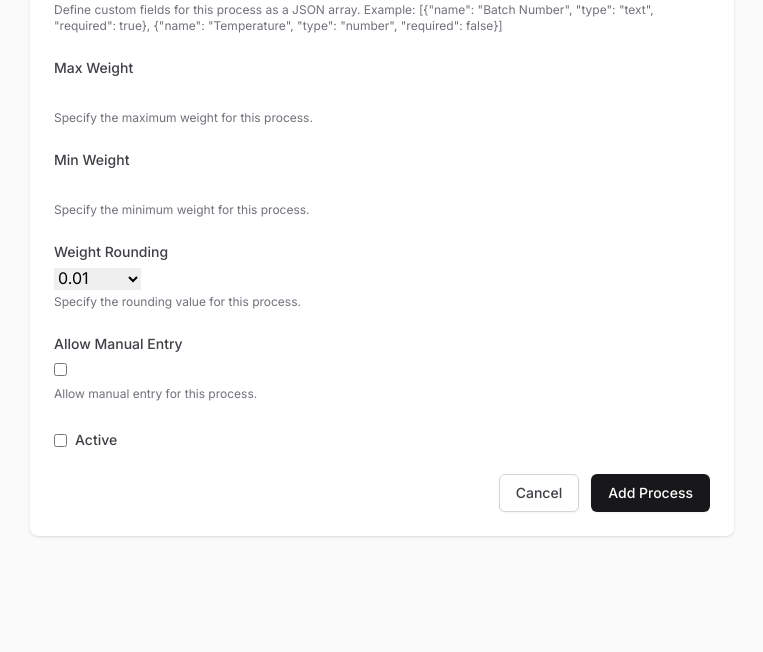
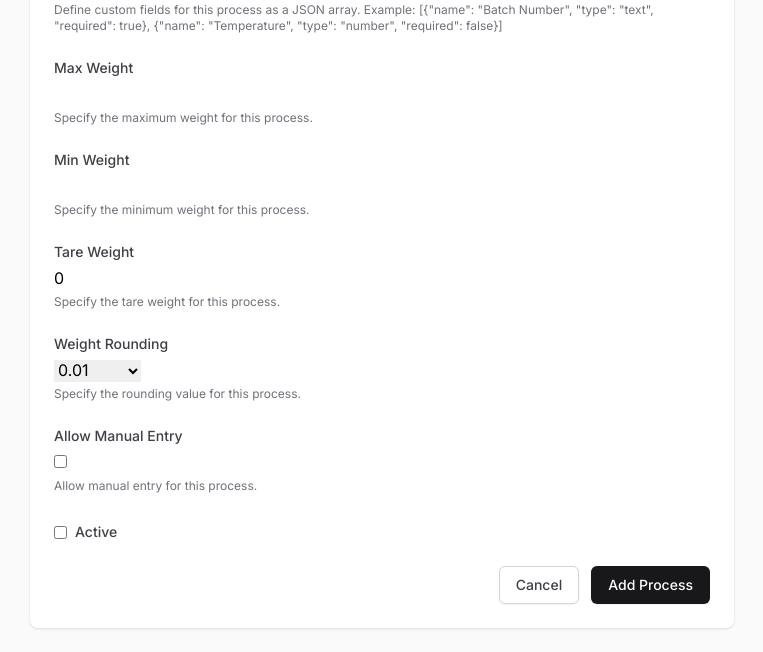
Before and after one commit to Benjamin-Nyakambangwe/intelliscale, a Django app: page /scale/weighing-processes/create/ in a window 1280 px wide. Shown: the part 878-1530 px from the top of the page, without its empty margins (258-1021 px from the left). Before the commit the page ends 1415 px from the top, so only its background shows below. Run offline with Django 5.2, Linux system fonts and the light colour scheme; the visitor is signed in with stand-in values (Sample User, id 1); some libraries are stand-ins or nearby versions.

Commit message:
Add Tare Config and new run script

```diff
--- a/scale/forms.py
+++ b/scale/forms.py
@@ -88,6 +88,7 @@ class WeighingProcessForm(forms.ModelForm):
             'erp_target_model',
             'max_weight',
             'min_weight',
+            'tare_weight',
             'weight_rounding',
             'allow_manual_entry',
             'is_active'
@@ -113,6 +114,9 @@ class WeighingProcessForm(forms.ModelForm):
             'class': 'block w-full rounded-md border-zinc-300 shadow-sm focus:border-blue-500 focus:ring-blue-500 sm:text-sm p-2'
         }),
         'min_weight': forms.NumberInput(attrs={
+            'class': 'block w-full rounded-md border-zinc-300 shadow-sm focus:border-blue-500 focus:ring-blue-500 sm:text-sm p-2'
+        }),
+        'tare_weight': forms.NumberInput(attrs={
             'class': 'block w-full rounded-md border-zinc-300 shadow-sm focus:border-blue-500 focus:ring-blue-500 sm:text-sm p-2'
         }),
         'weight_rounding': forms.NumberInput(attrs={
--- a/scale/models.py
+++ b/scale/models.py
@@ -36,6 +36,7 @@ class WeighingProcess(models.Model):
     min_weight = models.DecimalField(max_digits=10, decimal_places=2, blank=True, null=True)
     weight_rounding = models.IntegerField(blank=True, null=True, choices=WEIGHT_ROUNDING_CHOICES, default=2)
     allow_manual_entry = models.BooleanField(default=False)
+    tare_weight = models.DecimalField(max_digits=10, decimal_places=2, blank=True, null=True, default=0)
 
     def __str__(self):
         return self.name
--- a/scale/templates/scale/admin_dashboard.html
+++ b/scale/templates/scale/admin_dashboard.html
@@ -40,7 +40,7 @@
                     <nav class="hidden md:ml-8 md:flex md:space-x-4">
                         {% comment %} <a href="{% url 'scale:admin_dashboard' %}" class="px-3 py-2 rounded-md text-sm font-medium text-zinc-900 bg-zinc-100">Dashboard</a> {% endcomment %}
                         <a href="{% url 'scale:weighing_station' %}" class="px-3 py-2 rounded-md text-sm font-medium text-zinc-600 hover:text-zinc-900 hover:bg-zinc-50">Weighing Station</a>
-                        <a href="{% url 'scale:delivery_note_list' %}" class="px-3 py-2 rounded-md text-sm font-medium text-zinc-600 hover:text-zinc-900 hover:bg-zinc-50">Delivery Notes</a>
+                        {% comment %} <a href="{% url 'scale:delivery_note_list' %}" class="px-3 py-2 rounded-md text-sm font-medium text-zinc-600 hover:text-zinc-900 hover:bg-zinc-50">Delivery Notes</a> {% endcomment %}
                         <a href="{% url 'scale:product_list' %}" class="px-3 py-2 rounded-md text-sm font-medium text-zinc-600 hover:text-zinc-900 hover:bg-zinc-50">Products</a>
                         <a href="{% url 'scale:scale_list' %}" class="px-3 py-2 rounded-md text-sm font-medium text-zinc-600 hover:text-zinc-900 hover:bg-zinc-50">Scales</a>
                         <a href="{% url 'scale:company_settings' %}" class="px-3 py-2 rounded-md text-sm font-medium text-zinc-600 hover:text-zinc-900 hover:bg-zinc-50">Company</a>
@@ -89,7 +89,7 @@
                 <div class="px-2 pt-2 pb-3 space-y-1">
                     {% comment %} <a href="{% url 'scale:admin_dashboard' %}" class="block px-3 py-2 rounded-md text-base font-medium text-zinc-900 bg-zinc-100">Dashboard</a> {% endcomment %}
                     <a href="{% url 'scale:weighing_station' %}" class="block px-3 py-2 rounded-md text-base font-medium text-zinc-600 hover:text-zinc-900 hover:bg-zinc-50">Weighing Station</a>
-                    <a href="{% url 'scale:delivery_note_list' %}" class="block px-3 py-2 rounded-md text-base font-medium text-zinc-600 hover:text-zinc-900 hover:bg-zinc-50">Delivery Notes</a>
+                    {% comment %} <a href="{% url 'scale:delivery_note_list' %}" class="block px-3 py-2 rounded-md text-base font-medium text-zinc-600 hover:text-zinc-900 hover:bg-zinc-50">Delivery Notes</a> {% endcomment %}
                     <a href="{% url 'scale:product_list' %}" class="block px-3 py-2 rounded-md text-base font-medium text-zinc-600 hover:text-zinc-900 hover:bg-zinc-50">Products</a>
                     <a href="{% url 'scale:scale_list' %}" class="block px-3 py-2 rounded-md text-base font-medium text-zinc-600 hover:text-zinc-900 hover:bg-zinc-50">Scales</a>
                     <a href="{% url 'scale:company_settings' %}" class="block px-3 py-2 rounded-md text-base font-medium text-zinc-600 hover:text-zinc-900 hover:bg-zinc-50">Company</a>
--- a/scale/templates/scale/base.html
+++ b/scale/templates/scale/base.html
@@ -41,7 +41,7 @@
                     <nav class="hidden md:ml-8 md:flex md:space-x-4">
                         {% comment %} <a href="{% url 'scale:admin_dashboard' %}" class="px-3 py-2 rounded-md text-sm font-medium {% if request.resolver_match.url_name == 'admin_dashboard' %}text-zinc-900 bg-zinc-100{% else %}text-zinc-600 hover:text-zinc-900 hover:bg-zinc-50{% endif %}">Dashboard</a> {% endcomment %}
                         <a href="{% url 'scale:weighing_station' %}" class="px-3 py-2 rounded-md text-sm font-medium {% if request.resolver_match.url_name == 'weighing_station' %}text-zinc-900 bg-zinc-100{% else %}text-zinc-600 hover:text-zinc-900 hover:bg-zinc-50{% endif %}">Weighing Station</a>
-                        <a href="{% url 'scale:delivery_note_list' %}" class="px-3 py-2 rounded-md text-sm font-medium {% if 'delivery_note' in request.resolver_match.url_name %}text-zinc-900 bg-zinc-100{% else %}text-zinc-600 hover:text-zinc-900 hover:bg-zinc-50{% endif %}">Delivery Notes</a>
+                        {% comment %} <a href="{% url 'scale:delivery_note_list' %}" class="px-3 py-2 rounded-md text-sm font-medium {% if 'delivery_note' in request.resolver_match.url_name %}text-zinc-900 bg-zinc-100{% else %}text-zinc-600 hover:text-zinc-900 hover:bg-zinc-50{% endif %}">Delivery Notes</a> {% endcomment %}
                         <a href="{% url 'scale:product_list' %}" class="px-3 py-2 rounded-md text-sm font-medium {% if 'product' in request.resolver_match.url_name %}text-zinc-900 bg-zinc-100{% else %}text-zinc-600 hover:text-zinc-900 hover:bg-zinc-50{% endif %}">Products</a>
                         <a href="{% url 'scale:scale_list' %}" class="px-3 py-2 rounded-md text-sm font-medium {% if 'scale' in request.resolver_match.url_name and 'weighing' not in request.resolver_match.url_name %}text-zinc-900 bg-zinc-100{% else %}text-zinc-600 hover:text-zinc-900 hover:bg-zinc-50{% endif %}">Scales</a>
                         <a href="{% url 'scale:weighing_record_list' %}" class="px-3 py-2 rounded-md text-sm font-medium {% if 'weighing_record' in request.resolver_match.url_name %}text-zinc-900 bg-zinc-100{% else %}text-zinc-600 hover:text-zinc-900 hover:bg-zinc-50{% endif %}">Weighing Records</a>
@@ -90,7 +90,7 @@
                 <div class="px-2 pt-2 pb-3 space-y-1">
                     {% comment %} <a href="{% url 'scale:admin_dashboard' %}" class="block px-3 py-2 rounded-md text-base font-medium {% if request.resolver_match.url_name == 'admin_dashboard' %}text-zinc-900 bg-zinc-100{% else %}text-zinc-600 hover:text-zinc-900 hover:bg-zinc-50{% endif %}">Dashboard</a> {% endcomment %}
                     <a href="{% url 'scale:weighing_station' %}" class="block px-3 py-2 rounded-md text-base font-medium {% if request.resolver_match.url_name == 'weighing_station' %}text-zinc-900 bg-zinc-100{% else %}text-zinc-600 hover:text-zinc-900 hover:bg-zinc-50{% endif %}">Weighing Station</a>
-                    <a href="{% url 'scale:delivery_note_list' %}" class="block px-3 py-2 rounded-md text-base font-medium {% if 'delivery_note' in request.resolver_match.url_name %}text-zinc-900 bg-zinc-100{% else %}text-zinc-600 hover:text-zinc-900 hover:bg-zinc-50{% endif %}">Delivery Notes</a>
+                    {% comment %} <a href="{% url 'scale:delivery_note_list' %}" class="block px-3 py-2 rounded-md text-base font-medium {% if 'delivery_note' in request.resolver_match.url_name %}text-zinc-900 bg-zinc-100{% else %}text-zinc-600 hover:text-zinc-900 hover:bg-zinc-50{% endif %}">Delivery Notes</a> {% endcomment %}
                     <a href="{% url 'scale:product_list' %}" class="block px-3 py-2 rounded-md text-base font-medium {% if 'product' in request.resolver_match.url_name %}text-zinc-900 bg-zinc-100{% else %}text-zinc-600 hover:text-zinc-900 hover:bg-zinc-50{% endif %}">Products</a>
                     <a href="{% url 'scale:scale_list' %}" class="block px-3 py-2 rounded-md text-base font-medium {% if 'scale' in request.resolver_match.url_name and 'weighing' not in request.resolver_match.url_name %}text-zinc-900 bg-zinc-100{% else %}text-zinc-600 hover:text-zinc-900 hover:bg-zinc-50{% endif %}">Scales</a>
 
--- a/scale/templates/scale/weighing_process_create.html
+++ b/scale/templates/scale/weighing_process_create.html
@@ -117,6 +117,18 @@
                         <p class="mt-1 text-xs text-zinc-500">Specify the minimum weight for this process.</p>
                     </div>
 
+                    <!-- Tare Weight -->
+                    <div>
+                        <label for="{{ form.tare_weight.id_for_label }}" class="block text-sm font-medium text-zinc-700">Tare Weight</label>
+                        <div class="mt-1">
+                            {{ form.tare_weight }}
+                        </div>
+                        {% if form.tare_weight.errors %}
+                            <p class="mt-2 text-sm text-red-600">{{ form.tare_weight.errors }}</p>
+                        {% endif %}
+                        <p class="mt-1 text-xs text-zinc-500">Specify the tare weight for this process.</p>
+                    </div>
+
                     <!-- Weight Rounding -->
                     <div>
                         <label for="{{ form.weight_rounding.id_for_label }}" class="block text-sm font-medium text-zinc-700">Weight Rounding</label>
--- a/scale/views.py
+++ b/scale/views.py
@@ -331,6 +331,7 @@ def weighing_station(request):
     min_weight = None
     max_weight = None
     allow_manual_entry = False
+    process_tare_weight = None
     if processes.exists():
         # Get from the first process (or you could use specific logic to choose which process)
         active_process = processes.first()
@@ -338,11 +339,13 @@ def weighing_station(request):
         max_weight = active_process.max_weight
         allow_manual_entry = active_process.allow_manual_entry
         weight_rounding = active_process.weight_rounding
+        process_tare_weight = active_process.tare_weight
 
     print('Min Weight: ', min_weight)
     print('Max Weight: ', max_weight)
     print('Allow Manual Entry: ', allow_manual_entry)
     print('Weight Rounding: ', weight_rounding)
+    print('Process Tare Weight: ', process_tare_weight)
     # Get custom fields data for all processes
     process_custom_fields = {}
     for process in processes:
@@ -460,7 +463,8 @@ def weighing_station(request):
         'delivery_notes': delivery_notes,
         'process_custom_fields': json.dumps(process_custom_fields),
         'unsynced_count': WeighingRecord.objects.filter(is_synced=False).count(),
-        'allow_manual_entry': allow_manual_entry
+        'allow_manual_entry': allow_manual_entry,
+        'process_tare_weight': process_tare_weight
     }
 
     return render(request, 'scale/weighing_station.html', context)
```
Also changed, not shown: scale/templates/scale/weighing_process_detail.html (+10 -0 lines), scale/templates/scale/weighing_process_edit.html (+13 -0 lines), scale/templates/scale/weighing_station.html (+8 -1 lines), scale/migrations/0013_weighingprocess_tare_weight.py (added), scale/migrations/0014_alter_weighingprocess_tare_weight.py (added), 1 other file.
